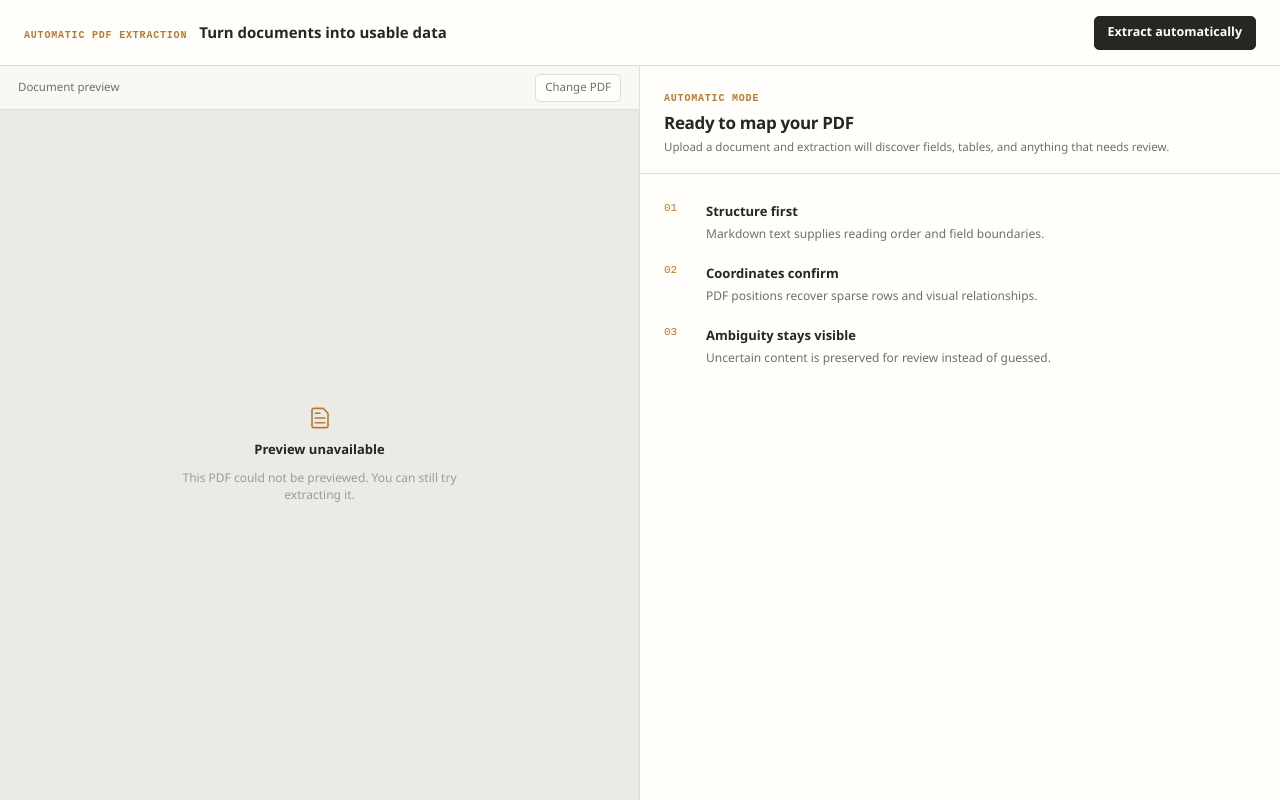
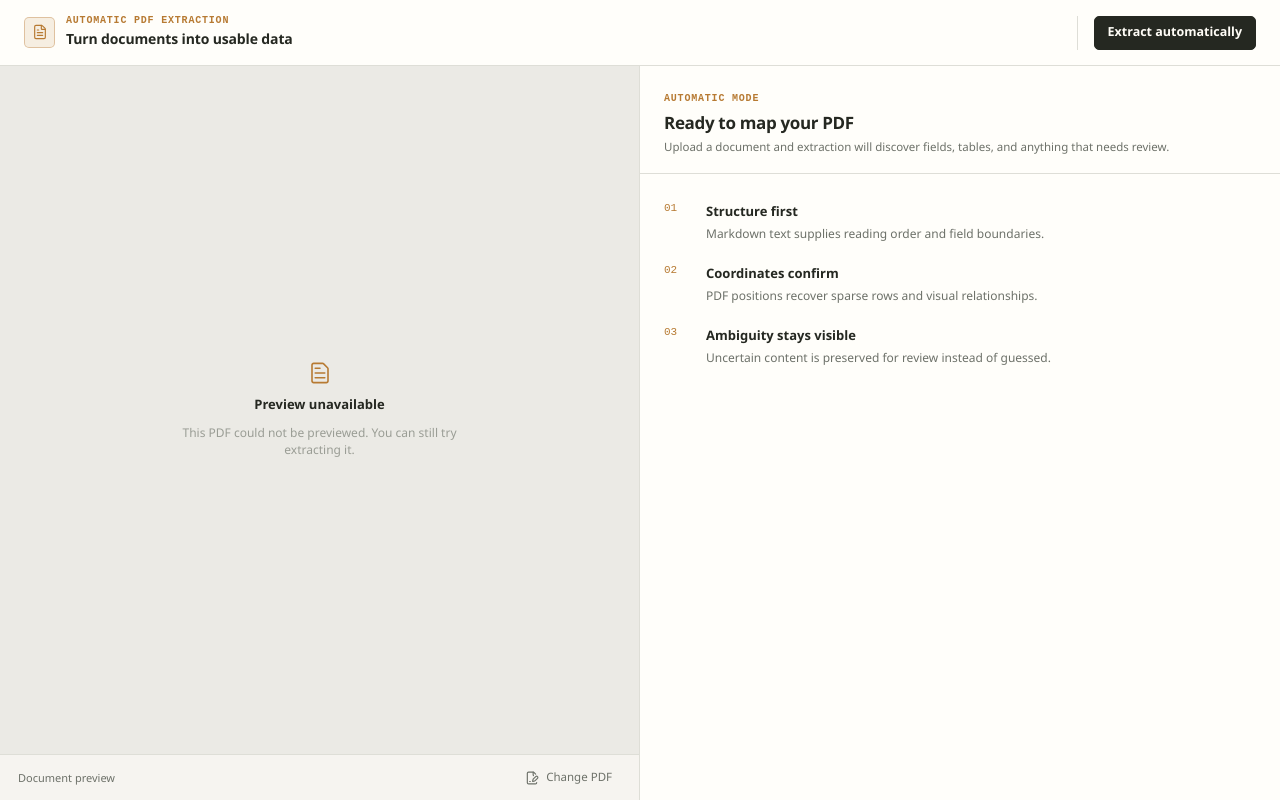
Before and after one commit to 1Ninad/extract-layer, a Next.js app in the folder frontend/: page / in a window 1280 px wide. Both pictures are taken after a click on the button "Try the example". Built offline with nearby package versions, Linux system fonts and the light colour scheme; no server answers.

Commit message:
Polish extraction workspace header

```diff
--- a/frontend/app/globals.css
+++ b/frontend/app/globals.css
@@ -43,10 +43,13 @@ button:focus-visible, input:focus-visible, textarea:focus-visible, select:focus-
   background: var(--surface);
   border-bottom: 1px solid var(--border);
 }
-.product-label { min-width: 0; display: flex; align-items: baseline; gap: 12px; }
+.product-label { min-width: 0; display: flex; align-items: center; gap: 11px; }
+.product-mark { width: 31px; height: 31px; flex: 0 0 31px; display: grid; place-items: center; color: var(--accent); background: var(--accent-soft); border: 1px solid var(--accent-strong); border-radius: 5px; }
+.product-mark svg { width: 16px; height: 16px; stroke-width: 1.75; }
+.product-copy { min-width: 0; display: grid; gap: 3px; }
 .product-kicker, .pane-kicker { color: var(--accent); font: 600 10px/1 var(--mono); letter-spacing: 0.08em; text-transform: uppercase; }
-.product-title { overflow: hidden; color: var(--ink); font-size: 15px; font-weight: 600; text-overflow: ellipsis; white-space: nowrap; }
-.topbar-actions { display: flex; align-items: center; gap: 8px; }
+.product-title { overflow: hidden; color: var(--ink); font-size: 14px; font-weight: 600; letter-spacing: -0.01em; text-overflow: ellipsis; white-space: nowrap; }
+.topbar-actions { padding-left: 16px; display: flex; align-items: center; gap: 8px; border-left: 1px solid var(--border); }
 .primary-button, .secondary-button, .quiet-button {
   min-height: 34px;
   padding: 0 13px;
@@ -71,17 +74,21 @@ button:focus-visible, input:focus-visible, textarea:focus-visible, select:focus-
 .main-workspace { min-height: 0; flex: 1; display: grid; grid-template-columns: minmax(390px, 1fr) minmax(520px, 1fr); overflow: hidden; }
 .workspace-pane { min-width: 0; min-height: 0; display: flex; flex-direction: column; overflow: hidden; }
 .document-pane { background: var(--surface-muted); border-right: 1px solid var(--border); }
-.document-toolbar {
-  height: 44px;
-  flex: 0 0 44px;
-  padding: 0 18px;
+.document-actions {
+  min-height: 46px;
+  flex: 0 0 46px;
+  padding: 7px 18px;
   display: flex;
   align-items: center;
   justify-content: space-between;
-  background: rgba(255, 254, 250, 0.74);
-  border-bottom: 1px solid var(--border);
+  gap: 12px;
+  background: rgba(255, 254, 250, 0.56);
+  border-top: 1px solid var(--border);
 }
-.document-toolbar > span { display: inline-flex; align-items: center; gap: 8px; color: var(--muted); font-size: 11.5px; font-weight: 500; }
+.document-actions > span { color: var(--muted); font-size: 11px; font-weight: 500; }
+.change-pdf-button { min-height: 30px; padding: 0 8px; color: var(--muted); background: transparent; border-color: transparent; font-size: 11.5px; font-weight: 500; }
+.change-pdf-button:hover:not(:disabled) { color: var(--ink); background: var(--accent-soft); border-color: var(--accent-strong); }
+.change-pdf-button:active:not(:disabled) { transform: translateY(1px); }
 .pdf-canvas { min-height: 0; flex: 1; padding: 22px; overflow: hidden; }
 .pdf-scroll { height: 100%; overflow: auto; scrollbar-color: var(--border-strong) transparent; }
 .pdf-page-shell { width: min(100%, 840px); min-height: 180px; margin: 0 auto 18px; display: flex; justify-content: center; background: var(--surface); box-shadow: 0 2px 10px rgba(37, 40, 33, 0.08); content-visibility: auto; contain-intrinsic-size: 0 980px; }
@@ -185,11 +192,16 @@ input:disabled, textarea:disabled, select:disabled { background: var(--backgroun
 
 .results-header { min-height: 56px; padding-top: 0; padding-bottom: 0; }
 .results-header > p { color: var(--faint); }
-.processing-note { padding: 9px 24px; display: flex; align-items: baseline; gap: 8px; color: var(--muted); background: var(--background); border-bottom: 1px solid var(--border); font-size: 11px; }
-.processing-note strong { color: var(--ink); font-size: 10.5px; font-weight: 600; }
-.processing-note.ocr strong { color: var(--accent); }
-.automatic-note { padding: 9px 24px; display: flex; align-items: baseline; gap: 8px; color: var(--muted); background: #f4f7f1; border-bottom: 1px solid var(--border); font-size: 11px; }
-.automatic-note strong { color: #48634e; font-size: 10.5px; font-weight: 600; }
+.status-disclosure { border-bottom: 1px solid var(--border); }
+.status-disclosure-trigger { min-height: 29px; margin: 5px 24px; padding: 0 6px; display: inline-flex; align-items: center; gap: 6px; color: var(--muted); background: transparent; border: 1px solid transparent; border-radius: 4px; font-size: 10.5px; font-weight: 500; transition: background 180ms ease, border-color 180ms ease, color 180ms ease; }
+.status-disclosure-trigger:hover { color: var(--ink); background: var(--background); border-color: var(--border); }
+.status-disclosure-trigger svg:first-child { width: 13px; height: 13px; color: var(--faint); }
+.status-disclosure-trigger svg:last-child { width: 13px; height: 13px; transition: transform 180ms ease; }
+.status-disclosure.open .status-disclosure-trigger svg:last-child { transform: rotate(180deg); }
+.status-disclosure-content { margin: 0 24px 10px; padding: 8px 10px; display: flex; align-items: baseline; gap: 8px; color: var(--muted); background: var(--background); border-left: 2px solid var(--border-strong); font-size: 11px; }
+.status-disclosure-content strong { color: var(--ink); font-size: 10.5px; font-weight: 600; }
+.status-disclosure.mapping .status-disclosure-content { background: #f4f7f1; border-left-color: #a7b8a5; }
+.status-disclosure.mapping .status-disclosure-content strong { color: #48634e; }
 .view-tabs { align-self: stretch; display: flex; gap: 14px; }
 .view-tabs button { padding: 0 3px; color: var(--muted); background: transparent; border: 0; border-bottom: 2px solid transparent; font-size: 13px; }
 .view-tabs button[aria-selected="true"] { color: var(--ink); border-bottom-color: var(--accent); }
@@ -252,20 +264,20 @@ input:disabled, textarea:disabled, select:disabled { background: var(--backgroun
   .mobile-tabs { display: flex; padding: 2px; background: var(--background); border: 1px solid var(--border); border-radius: 5px; }
   .mobile-tabs button { min-height: 28px; padding: 0 11px; color: var(--muted); background: transparent; border: 0; border-radius: 3px; font-size: 12px; }
   .mobile-tabs button[aria-selected="true"] { color: var(--ink); background: var(--surface); box-shadow: 0 1px 2px rgba(37, 40, 33, 0.08); }
-  .topbar-actions { margin-left: auto; }
+  .topbar-actions { margin-left: auto; padding-left: 0; border-left: 0; }
   .secondary-button { font-size: 0; padding: 0 9px; }
   .secondary-button svg { width: 15px; height: 15px; }
   .main-workspace { display: block; }
   .workspace-pane { height: 100%; display: none; border-right: 0; }
   .workspace-pane.mobile-visible { display: flex; }
-  .document-toolbar { padding: 0 12px; }
+  .document-actions { min-height: 43px; flex-basis: 43px; padding: 6px 12px; }
   .pdf-canvas { padding: 12px; }
   .pdf-page-shell { margin-bottom: 12px; }
   .demo-page { min-width: 465px; min-height: 650px; }
   .schema-scroll { padding: 16px 14px 28px; }
   .pane-header { min-height: 74px; padding: 12px 14px; }
-  .processing-note { padding: 9px 14px; align-items: flex-start; flex-direction: column; gap: 2px; }
-  .automatic-note { padding: 9px 14px; align-items: flex-start; flex-direction: column; gap: 2px; }
+  .status-disclosure-trigger { margin-left: 14px; margin-right: 14px; }
+  .status-disclosure-content { margin-left: 14px; margin-right: 14px; flex-direction: column; gap: 2px; }
   .mode-switch { grid-template-columns: 1fr 1fr; }
   .mode-switch legend { float: none; width: auto; grid-column: 1 / -1; }
   .field-editor-labels { display: none; }
--- a/frontend/app/page.tsx
+++ b/frontend/app/page.tsx
@@ -1,6 +1,7 @@
 "use client";
 
 import { ReloadIcon } from "@radix-ui/react-icons";
+import { FileText } from "lucide-react";
 import { useEffect, useState } from "react";
 import { DocumentPanel } from "@/components/document-panel";
 import { ExportMenu } from "@/components/export-menu";
@@ -76,7 +77,10 @@ export default function Home() {
     <main className="app-shell">
       <div className="app-content">
         <header className="topbar">
-          <div className="product-label"><span className="product-kicker">Automatic PDF extraction</span><span className="product-title">Turn documents into usable data</span></div>
+          <div className="product-label" aria-label="Automatic PDF extraction workspace">
+            <span className="product-mark" aria-hidden="true"><FileText /></span>
+            <span className="product-copy"><span className="product-kicker">Automatic PDF extraction</span><span className="product-title">Turn documents into usable data</span></span>
+          </div>
           <div className="mobile-tabs" role="tablist" aria-label="Workspace views"><button type="button" role="tab" aria-selected={mobileView === "document"} onClick={() => setMobileView("document")}>Document</button><button type="button" role="tab" aria-selected={mobileView === "data"} onClick={() => setMobileView("data")}>{response ? "Extracted" : "How it works"}</button></div>
           <div className="topbar-actions">{response && !demo ? <button className="secondary-button" type="button" onClick={() => { setResponse(null); setMobileView("data"); }}><ReloadIcon /> Re-run</button> : null}{response ? <ExportMenu response={response} /> : <button className="primary-button" type="button" disabled={loading || exampleLoading || demo || !file} onClick={extract}>{loading ? "Extracting..." : "Extract automatically"}</button>}</div>
         </header>
--- a/frontend/components/document-panel.tsx
+++ b/frontend/components/document-panel.tsx
@@ -1,6 +1,7 @@
 "use client";
 
 import { FileTextIcon, UploadIcon } from "@radix-ui/react-icons";
+import { FilePenLine } from "lucide-react";
 import { useEffect, useRef, useState } from "react";
 
 type Props = {
@@ -41,12 +42,15 @@ export function DocumentPanel({ file, onFile, onExample, exampleLoading, demo, v
       <input ref={inputRef} type="file" accept="application/pdf,.pdf" hidden onChange={(event) => choose(event.target.files?.[0])} />
       {hasDocument ? (
         <>
-          <div className="document-toolbar">
-            <span>Document preview</span>
-            <button type="button" className="quiet-button" onClick={() => inputRef.current?.click()}>Change PDF</button>
-          </div>
           <div className="pdf-canvas">
             {file ? <PdfDocumentViewer file={file} /> : <DemoDocument />}
+          </div>
+          <div className="document-actions">
+            <span>Document preview</span>
+            <button type="button" className="quiet-button change-pdf-button" onClick={() => inputRef.current?.click()}>
+              <FilePenLine aria-hidden="true" />
+              Change PDF
+            </button>
           </div>
         </>
       ) : (
--- a/frontend/package.json
+++ b/frontend/package.json
@@ -10,6 +10,7 @@
   },
   "dependencies": {
     "@radix-ui/react-icons": "^1.3.2",
+    "lucide-react": "^1.46.0",
     "next": "^16.3.5",
     "pdfjs-dist": "^6.3.289",
     "react": "^19.3.0",
```
Also changed, not shown: frontend/components/results.tsx (+25 -2 lines), frontend/app/icon.svg (added), 1 other file (tests, documents, lock files or other folders).
